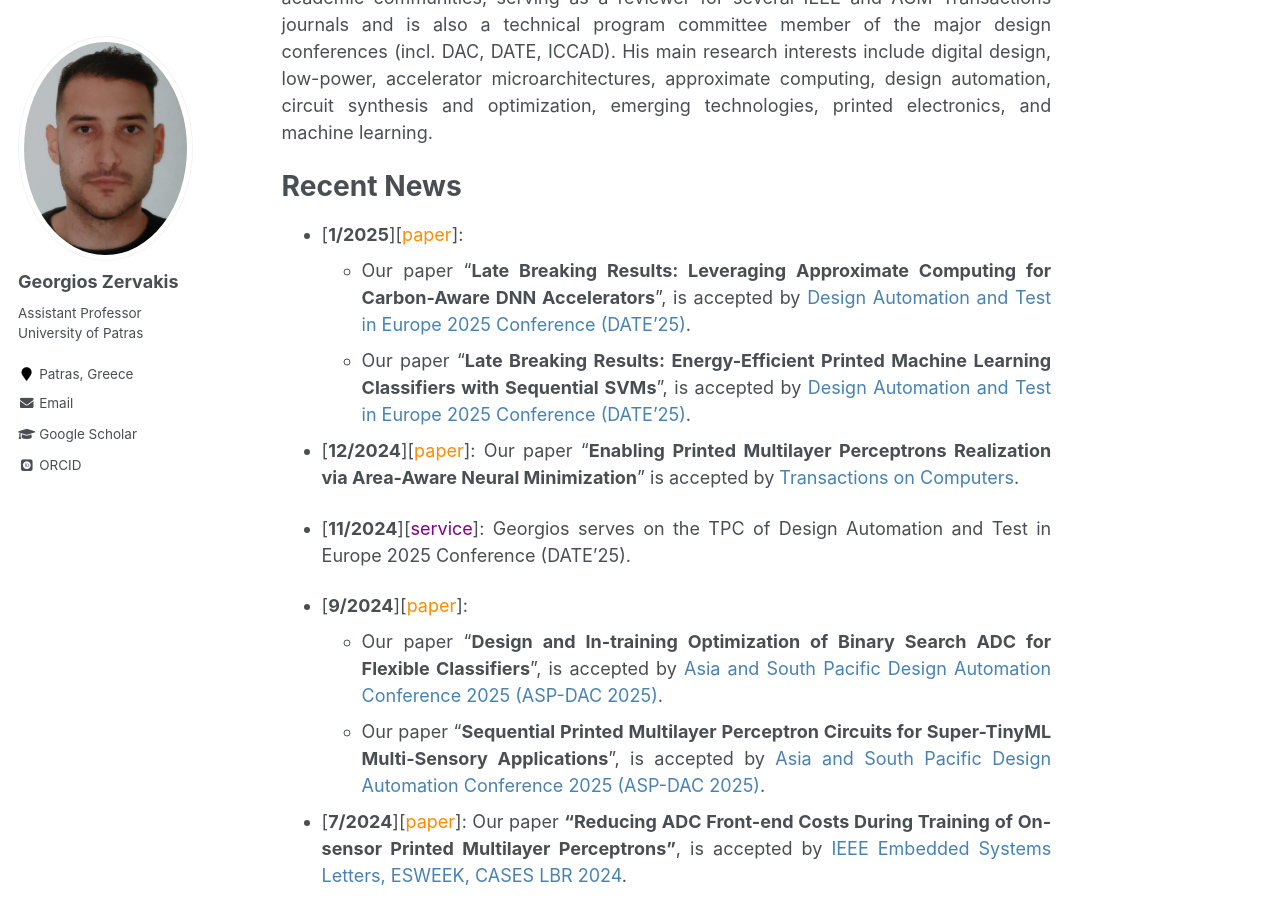
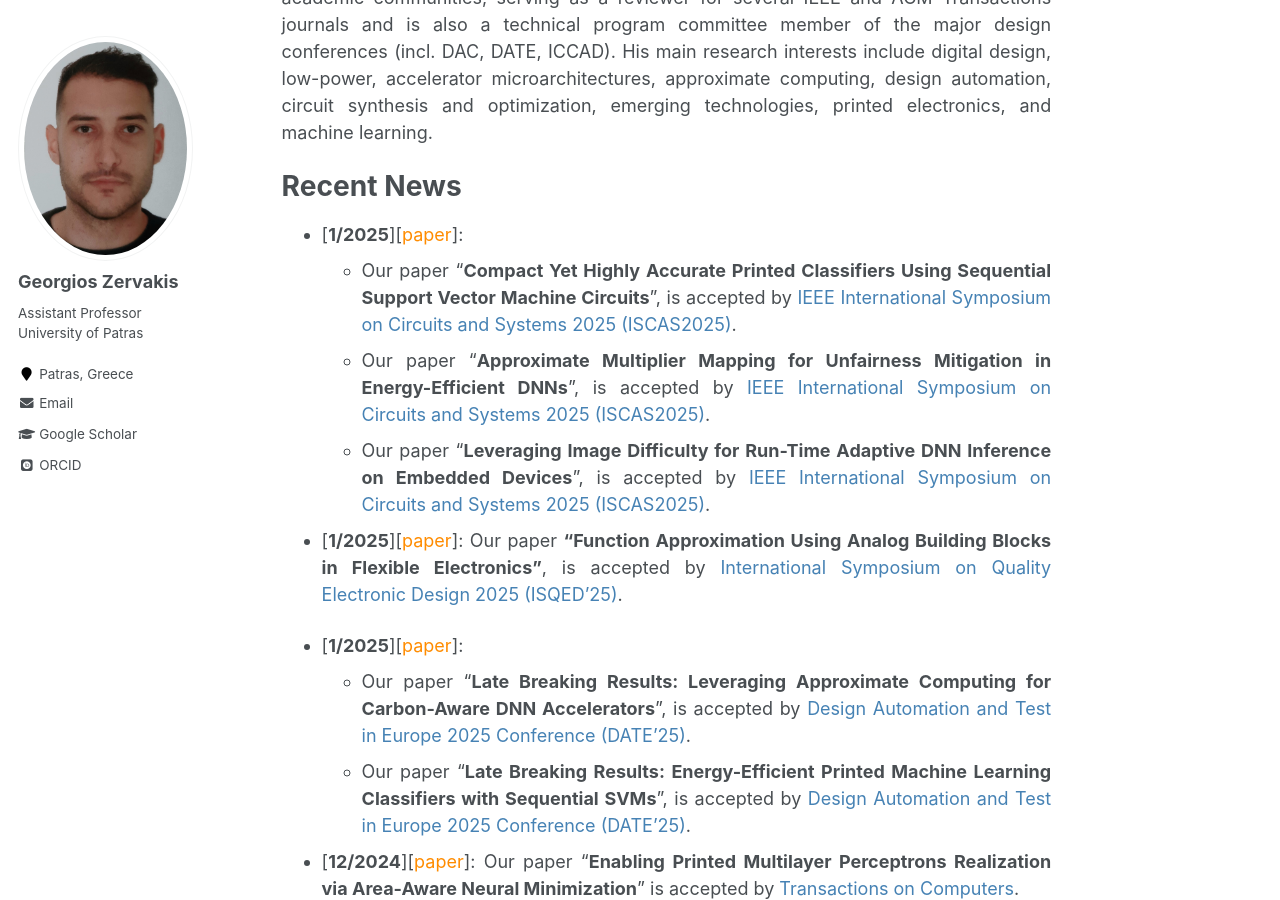
Before and after one commit to giozerv/giozerv.github.io, a Jekyll site: the page built from _pages/about.md, in a window 1280 px wide and 900 px high, scrolled down 527 px. Built offline with Jekyll 4.4.1, drawn with Linux system fonts in a browser that asks for light colours; some web fonts are replaced.

Commit message:
Update about.md

```diff
--- a/_pages/about.md
+++ b/_pages/about.md
@@ -21,6 +21,13 @@ Georgios Zervakis is an Assistant Professor at the [Department of Computer Engin
 
 Recent News
 ===
+
+* [**1/2025**][<span style="color:darkorange">paper</span>]:
+  * Our paper "**Compact Yet Highly Accurate Printed Classifiers Using Sequential Support Vector Machine Circuits**", is accepted by <span style="color:SteelBlue">IEEE International Symposium on Circuits and Systems 2025 (ISCAS2025)</span>.
+  * Our paper "**Approximate Multiplier Mapping for Unfairness Mitigation in Energy-Efficient DNNs**", is accepted by <span style="color:SteelBlue">IEEE International Symposium on Circuits and Systems 2025 (ISCAS2025)</span>.
+  * Our paper "**Leveraging Image Difficulty for Run-Time Adaptive DNN Inference on Embedded Devices**", is accepted by <span style="color:SteelBlue">IEEE International Symposium on Circuits and Systems 2025 (ISCAS2025)</span>.
+
+* [**1/2025**][<span style="color:darkorange">paper</span>]: Our paper **"Function Approximation Using Analog Building Blocks in Flexible Electronics"**, is accepted by <span style="color:SteelBlue">International Symposium on Quality Electronic Design 2025 (ISQED'25)</span>.
 
 * [**1/2025**][<span style="color:darkorange">paper</span>]:
   * Our paper "**Late Breaking Results: Leveraging Approximate Computing for Carbon-Aware DNN Accelerators**", is accepted by <span style="color:SteelBlue">Design Automation and Test in Europe 2025 Conference (DATE'25)</span>.
```
